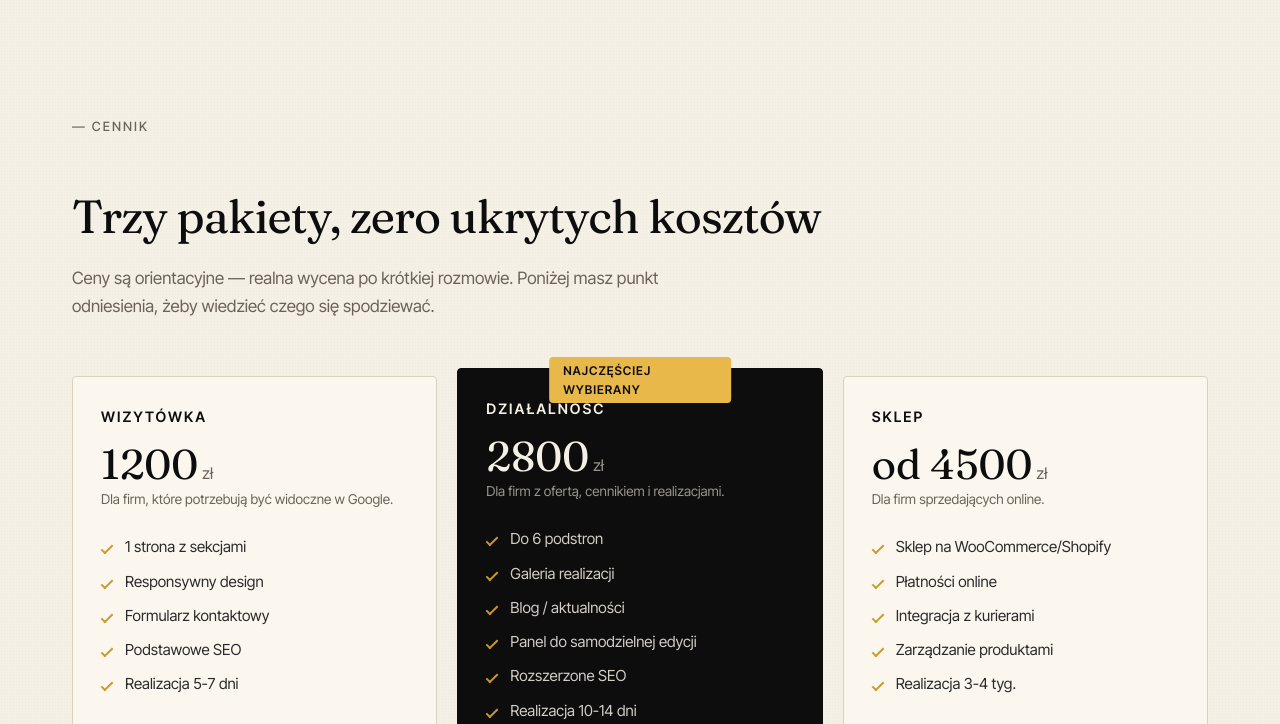
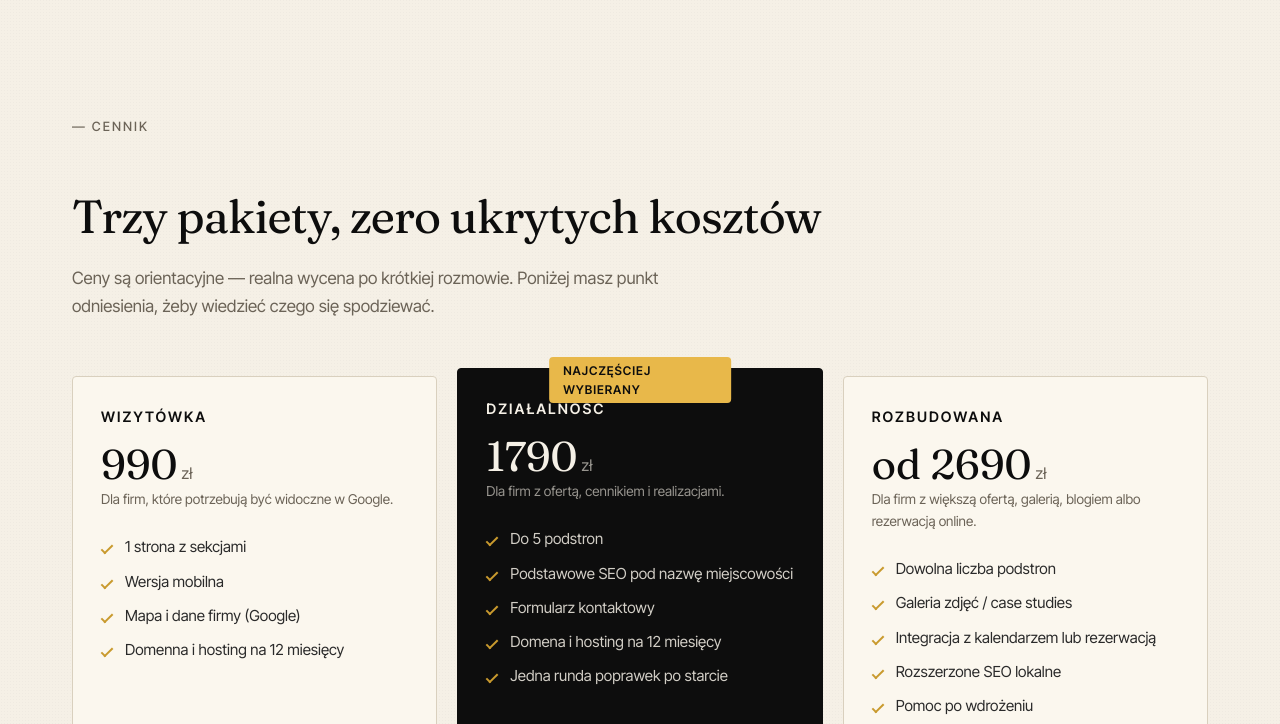
Before and after one commit to mateuszpuchala86-bit/mateusz-puchala-site, a plain HTML site: page cennik.html in a window 1280 px wide. Shown: the part 76-800 px from the top of the page. Drawn offline with Linux system fonts and the light colour scheme.

Commit message:
FAQ i oferta cennik

```diff
--- a/cennik.html
+++ b/cennik.html
@@ -58,14 +58,13 @@
     <div class="pricing-grid">
       <div class="plan">
         <h3>Wizytówka</h3>
-        <div class="plan-price">1200<small> zł</small></div>
+        <div class="plan-price">990<small> zł</small></div>
         <div class="plan-note">Dla firm, które potrzebują być widoczne w Google.</div>
         <ul class="plan-list">
           <li>1 strona z sekcjami</li>
-          <li>Responsywny design</li>
-          <li>Formularz kontaktowy</li>
-          <li>Podstawowe SEO</li>
-          <li>Realizacja 5-7 dni</li>
+          <li>Wersja mobilna</li>
+          <li>Mapa i dane firmy (Google)</li>
+          <li>Domenna i hosting na 12 miesięcy</li>
         </ul>
         <a href="kontakt.html" class="btn">Wybieram</a>
       </div>
@@ -73,29 +72,28 @@
       <div class="plan featured">
         <div class="plan-badge">Najczęściej wybierany</div>
         <h3>Działalność</h3>
-        <div class="plan-price">2800<small> zł</small></div>
+        <div class="plan-price">1790<small> zł</small></div>
         <div class="plan-note">Dla firm z ofertą, cennikiem i realizacjami.</div>
         <ul class="plan-list">
-          <li>Do 6 podstron</li>
-          <li>Galeria realizacji</li>
-          <li>Blog / aktualności</li>
-          <li>Panel do samodzielnej edycji</li>
-          <li>Rozszerzone SEO</li>
-          <li>Realizacja 10-14 dni</li>
+          <li>Do 5 podstron</li>
+          <li>Podstawowe SEO pod nazwę miejscowości</li>
+          <li>Formularz kontaktowy</li>
+          <li>Domena i hosting na 12 miesięcy</li>
+          <li>Jedna runda poprawek po starcie</li>
         </ul>
         <a href="kontakt.html" class="btn">Wybieram</a>
       </div>
 
       <div class="plan">
-        <h3>Sklep</h3>
-        <div class="plan-price">od 4500<small> zł</small></div>
-        <div class="plan-note">Dla firm sprzedających online.</div>
+        <h3>Rozbudowana</h3>
+        <div class="plan-price">od 2690<small> zł</small></div>
+        <div class="plan-note">Dla firm z większą ofertą, galerią, blogiem albo rezerwacją online.</div>
         <ul class="plan-list">
-          <li>Sklep na WooCommerce/Shopify</li>
-          <li>Płatności online</li>
-          <li>Integracja z kurierami</li>
-          <li>Zarządzanie produktami</li>
-          <li>Realizacja 3-4 tyg.</li>
+          <li>Dowolna liczba podstron</li>
+          <li>Galeria zdjęć / case studies</li>
+          <li>Integracja z kalendarzem lub rezerwacją</li>
+          <li>Rozszerzone SEO lokalne</li>
+          <li>Pomoc po wdrożeniu</li>
         </ul>
         <a href="kontakt.html" class="btn">Wybieram</a>
       </div>
@@ -112,12 +110,12 @@
 
     <div class="faq" style="margin-top:48px">
       <details>
-        <summary>Czy w cenie jest domena i hosting?</summary>
-        <p>Pomagam w konfiguracji, ale same koszty (ok. 100-200 zł rocznie) opłacasz bezpośrednio u dostawcy. Chodzi o to, żeby wszystko było na Twoje dane — jak kiedyś zechcesz zmienić dostawcę lub wykonawcę, nie ma żadnego zamieszania.</p>
+        <summary>Ile kosztuje utrzymanie strony?</summary>
+        <p>Domena i hosting na pierwsze 12 miesięcy są wliczone w cenę projektu. Po tym czasie koszt utrzymania to zwykle kilkadziesiąt złotych rocznie za domenę.</p>
       </details>
       <details>
         <summary>Czy mogę potem sam edytować stronę?</summary>
-        <p>Tak. W pakiecie Działalność i Sklep wdrażam prosty panel administracyjny. Zmiana tekstu czy zdjęcia to dosłownie kilka kliknięć — pokażę Ci jak.</p>
+        <p>Strony budowane w tym standardzie nie wymagają panelu CMS — drobne zmiany (tekst, telefon, godziny otwarcia) robię dla Ciebie szybko i bez dodatkowych kosztów w pierwszym miesiącu. Większe zmiany ustalamy indywidualnie.</p>
       </details>
       <details>
         <summary>Co jeśli mam już stronę i chcę ją tylko odświeżyć?</summary>
@@ -129,11 +127,11 @@
       </details>
       <details>
         <summary>Ile trwa realizacja od podpisania umowy?</summary>
-        <p>Wizytówka: 5-7 dni roboczych. Strona firmowa: 10-14 dni. Sklep online: 3-4 tygodnie. Przy podpisaniu umowy podaję konkretną datę uruchomienia — i się jej trzymam.</p>
+        <p>Zwykle 5–10 dni roboczych od momentu, gdy mam od Ciebie treści i zdjęcia. Proste wizytówki mogą być gotowe nawet szybciej.</p>
       </details>
       <details>
-        <summary>Co się dzieje po wdrożeniu?</summary>
-        <p>Przez 30 dni robię drobne poprawki za darmo. Później — jeśli chcesz — mogę zająć się utrzymaniem (aktualizacje, kopie zapasowe, drobne zmiany). Alternatywnie zostawiam Cię z pełnym dostępem i możesz kontynuować sam lub z kimś innym.</p>
+        <summary>Czy pomagasz z domeną?</summary>
+        <p>Tak — wybieram i podłączam domenę razem z Tobą, tłumaczę co i czemu, żebyś rozumiał, za co płacisz.</p>
       </details>
     </div>
   </div>
```
